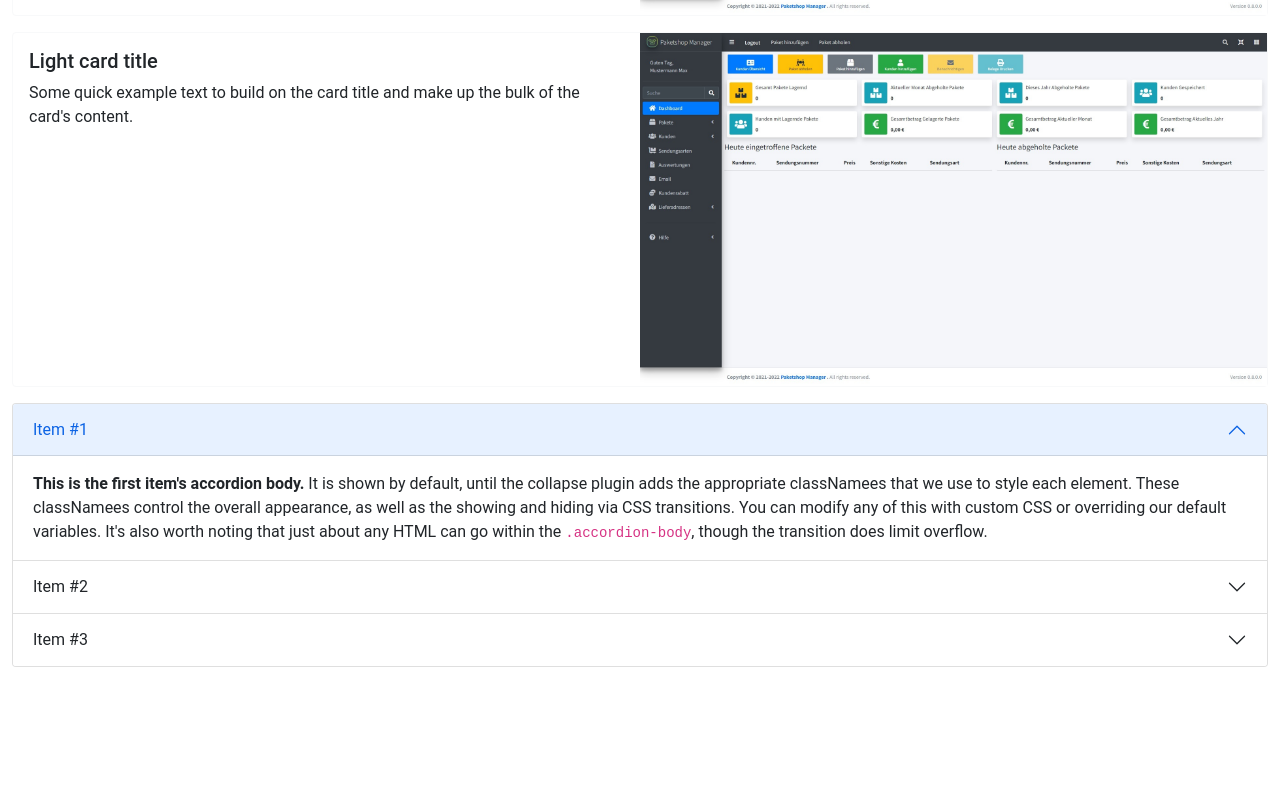
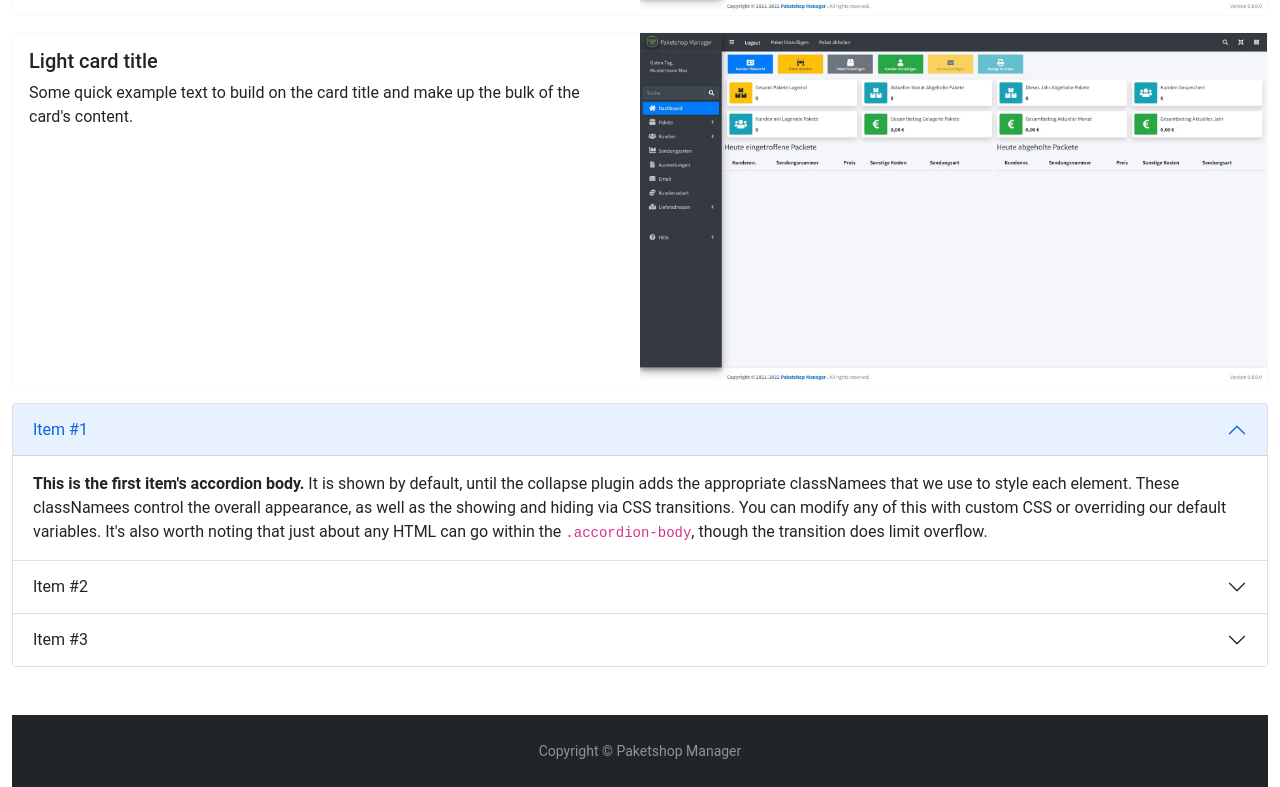
Before and after one commit to AlexanderPolzhofer/PSM-landing-page, a React (Create React App) app: page / in a window 1280 px wide. Shown: the part 1020-1807 px from the top of the page. Before the commit the page ends 1687 px from the top, so only its background shows below. Built offline with nearby package versions, Linux system fonts and the light colour scheme.

Commit message:
init footer component

```diff
--- a/src/App.js
+++ b/src/App.js
@@ -6,6 +6,7 @@ import AppContainer from './components/AppContainer/AppContainer';
 import ContentInfo from './components/content-info/ContentInfo';
 import Card from './components/card-component/Card';
 import Accordion from './components/accordion/Accordion';
+import Footer from './components/footer/Footer';
 
 export default function App() {
   return (
@@ -52,6 +53,7 @@ export default function App() {
       <Card />
       <Card />
       <Accordion />
+      <Footer />
     </AppContainer>
   )
 }
--- a/src/components/accordion/Accordion.jsx
+++ b/src/components/accordion/Accordion.jsx
@@ -1,7 +1,7 @@
 import React from 'react';
 
 export default function Accordion() {
-    return (<div classNameName="accordion mb-3" id="accordionExample" >
+    return (<div className="accordion mb-5" id="accordionExample" >
         <div className="accordion-item">
             <h2 className="accordion-header" id="headingOne">
                 <button className="accordion-button" type="button" data-bs-toggle="collapse" data-bs-target="#collapseOne" aria-expanded="true" aria-controls="collapseOne">
--- /dev/null
+++ b/src/components/footer/Footer.jsx
@@ -0,0 +1,10 @@
+import React from 'react';
+
+export default function Footer() {
+    return (
+        <footer id="sticky-footer" className="flex-shrink-0 py-4 bg-dark text-white-50" >
+            <div className="container text-center">
+                <small>Copyright &copy; Paketshop Manager</small>
+            </div>
+        </footer>)
+}
```
